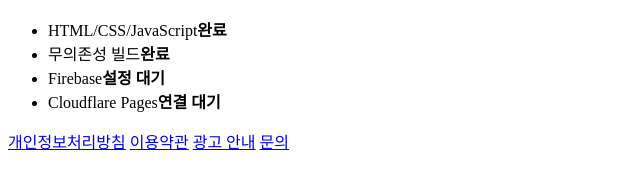
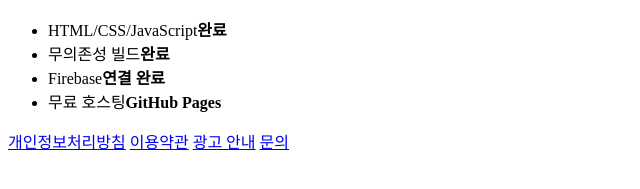
Before and after one commit to kpa100plus-debug/daily-test-lab, a website with bundled scripts: page src/site/index.html in a window 1280 px wide. Shown: the part 257-446 px from the top of the page, 0-640 px from the left. Built offline with nearby package versions, Linux system fonts and the light colour scheme.

Commit message:
docs: record zero-cost deployment status

```diff
--- a/src/site/index.html
+++ b/src/site/index.html
@@ -33,8 +33,8 @@
         <ul>
           <li><span>HTML/CSS/JavaScript</span><b>완료</b></li>
           <li><span>무의존성 빌드</span><b>완료</b></li>
-          <li><span>Firebase</span><b class="pending">설정 대기</b></li>
-          <li><span>Cloudflare Pages</span><b class="pending">연결 대기</b></li>
+          <li><span>Firebase</span><b>연결 완료</b></li>
+          <li><span>무료 호스팅</span><b>GitHub Pages</b></li>
         </ul>
       </section>
     </main>
```
